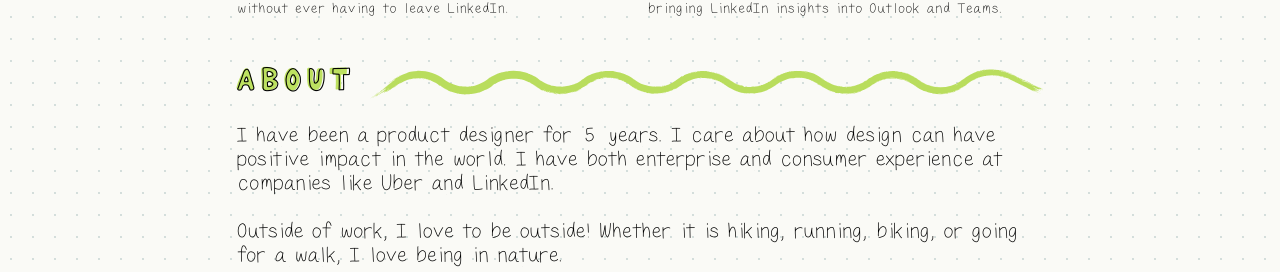
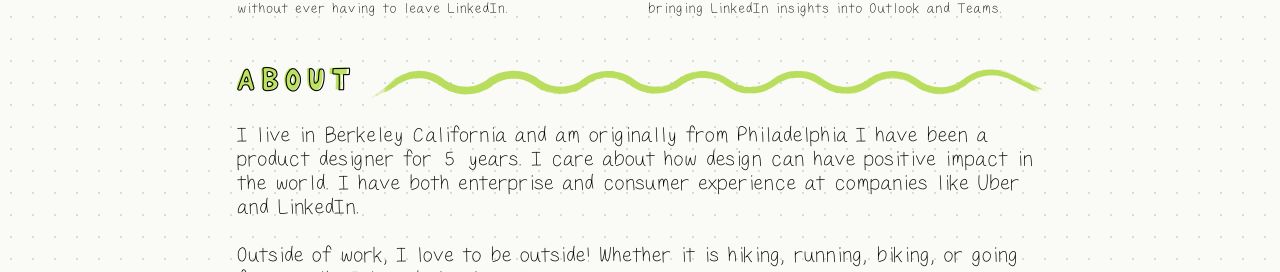
Before and after one commit to lucyrkates/lucy-kates-portfolio, a Next.js app: page /v6 in a window 1280 px wide. Shown: the part 1424-1696 px from the top of the page. Built offline with nearby package versions, Linux system fonts and the light colour scheme; a web font is replaced by a local one.

Commit message:
Update page.tsx

```diff
--- a/app/v6/page.tsx
+++ b/app/v6/page.tsx
@@ -372,7 +372,7 @@ export default function V6() {
                 wave={imgWaveAbout}
               />
               <p style={{ fontFamily: LUCY_FONT, fontSize: 24, letterSpacing: "-1.92px", lineHeight: "normal", color: "#000", margin: 0 }}>
-                I have been a product designer for 5 years. I care about how design can have positive impact in the world. I have both enterprise and consumer experience at companies like Uber and LinkedIn.
+                I live in Berkeley California and am originally from Philadelphia I have been a product designer for 5 years. I care about how design can have positive impact in the world. I have both enterprise and consumer experience at companies like Uber and LinkedIn.
               </p>
               <p style={{ fontFamily: LUCY_FONT, fontSize: 24, letterSpacing: "-1.92px", lineHeight: "normal", color: "#000", margin: 0 }}>
                 Outside of work, I love to be outside! Whether it is hiking, running, biking, or going for a walk, I love being in nature.
```
